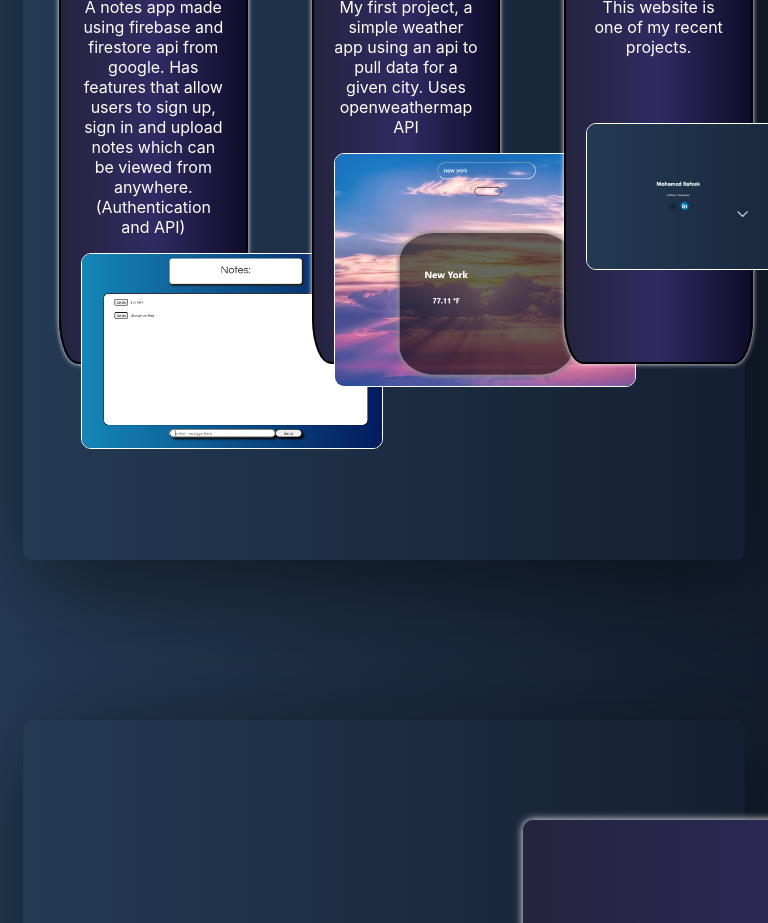
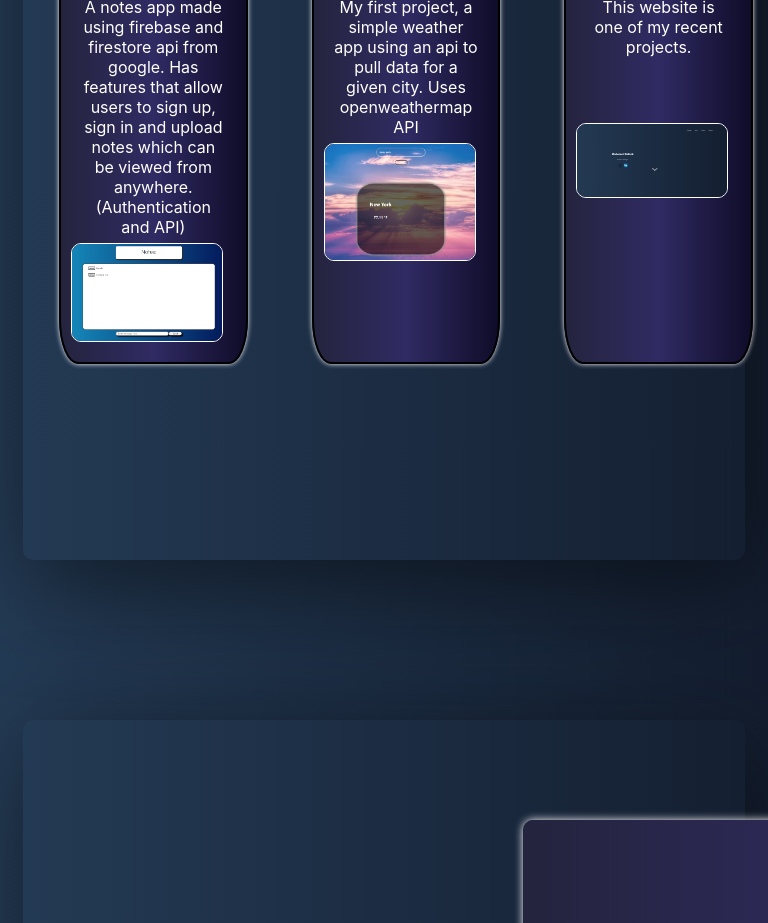
Before and after one commit to MAR2807/portfolio, a React (Create React App) app: page / in a window 768 px wide. Shown: the part 1840-2763 px from the top of the page. Built offline with nearby package versions, Linux system fonts and the light colour scheme.

Commit message:
new update C

```diff
--- a/src/index.css
+++ b/src/index.css
@@ -583,3 +583,34 @@ img.portfolio{
     display:none;
   }
 }
+@media (max-width:1500px) and (min-width:1000px){
+
+
+  img.notes-image{
+    width:200px;;
+  }
+  img.portfolio{
+    width:200px;;
+  }
+
+
+
+}
+@media (max-width:1000px) and (min-width:700px){
+
+
+  img.notes-image{
+    position: relative;
+    width:150px;
+    bottom:10px;
+    right: 10px;
+  }
+  img.portfolio{
+    position: relative;
+    width:150px;
+    right: 10px;
+  }
+
+
+
+}
```
